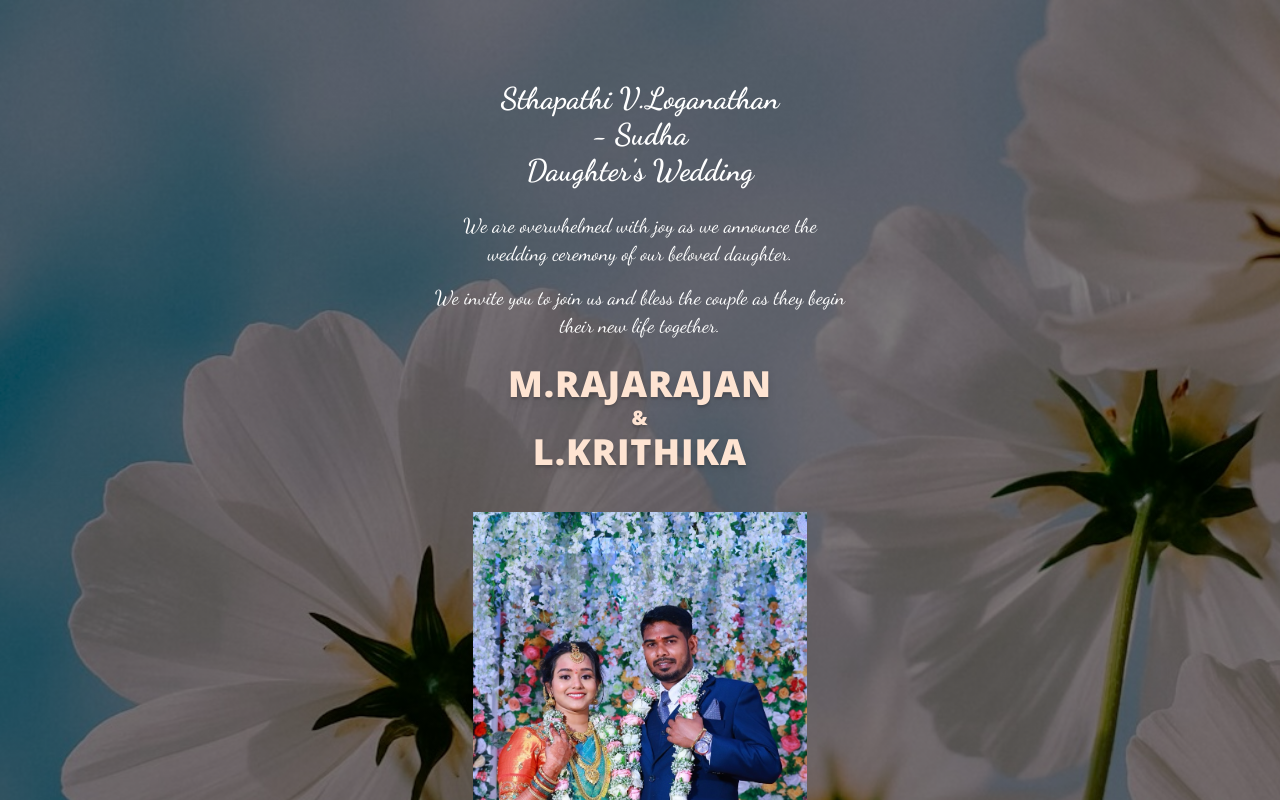
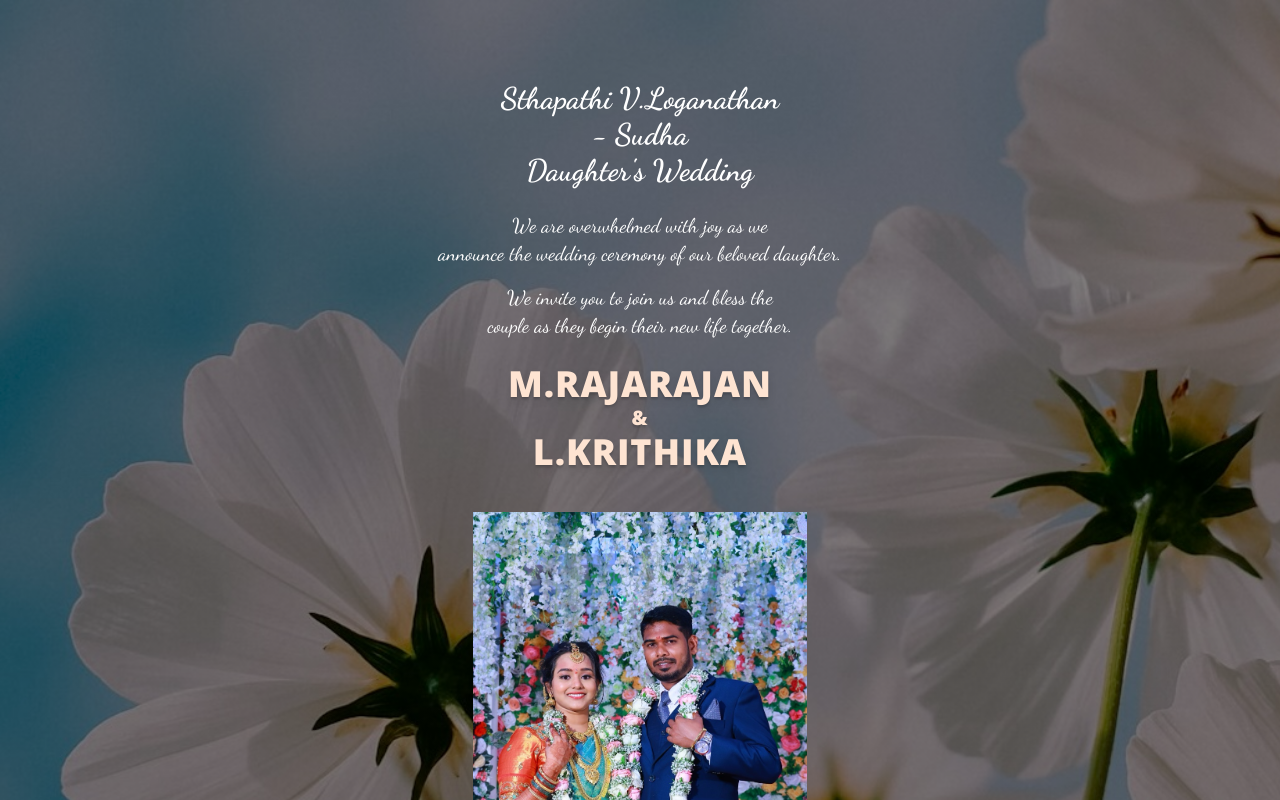
Before and after one commit to VikramVijayaraj/invitation-app, a React (Vite) app: page / in a window 1280 px wide. Both pictures are taken after a click on the button "Open Invitation". Shown: the top 800 px of the page. Built offline with nearby package versions, Linux system fonts and the light colour scheme.

Commit message:
Headline fix

```diff
--- a/src/components/HeroSection.jsx
+++ b/src/components/HeroSection.jsx
@@ -5,13 +5,13 @@ export default function HeroSection() {
         <p className="text-3xl font-black px-10 text-center">
           Sthapathi V.Loganathan <br /> - Sudha <br /> Daughter's Wedding
         </p>
-        <div className="space-y-4 text-xl px-10 md:px-40 lg:w-3/4 text-center">
+        <div className="space-y-4 text-xl px-10 text-center">
           <p>
-            We are overwhelmed with joy as we announce the wedding ceremony of
+            We are overwhelmed with joy as we <br /> announce the wedding ceremony of
             our beloved daughter.
           </p>
           <p>
-            We invite you to join us and bless the couple as they begin their
+            We invite you to join us and bless the <br /> couple as they begin their
             new life together.
           </p>
         </div>
```
